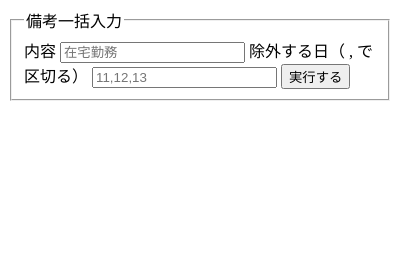
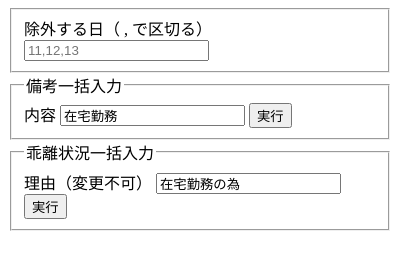
Before and after one commit to u-ishii/team-spirit-filler, a browser extension: page popup.html in a window 400 px wide. Drawn offline with Linux system fonts and the light colour scheme.

Commit message:
add form separation

```diff
--- a/popup.html
+++ b/popup.html
@@ -4,13 +4,22 @@
     </head>
     <body>
         <fieldset>
+
+            <label for="excludedDays">除外する日（ , で区切る）</label>
+            <input id="excludedDays" placeholder="11,12,13" />
+        </fieldset>
+        <fieldset>
             <legend>備考一括入力</legend>
             <label for="remarkContent">内容</label>
-            <input id="remarkContent" placeholder="在宅勤務" />
-            <label for="remarkExcludedDays">除外する日（ , で区切る）</label>
-            <input id="remarkExcludedDays" placeholder="11,12,13" />
-            <button id="fillRemarksSubmit">実行する</button>
-            <script src="popup.js"></script>
+            <input id="remarkContent" value="在宅勤務" />
+            <button id="fillRemarksSubmit">実行</button>
         </fieldset>
+        <fieldset>
+            <legend>乖離状況一括入力</legend>
+            <label for="separationReason">理由（変更不可）</label>
+            <input id="separationReason" value="在宅勤務の為" readonly />
+            <button id="fillSeparationSubmit">実行</button>
+        </fieldset>
+        <script src="popup.js"></script>
     </body>
 </html>
--- a/popup.js
+++ b/popup.js
@@ -1,5 +1,5 @@
 const remarkContent = document.getElementById('remarkContent');
-const remarkExcludedDays = document.getElementById('remarkExcludedDays');
+const excludedDays = document.getElementById('excludedDays');
 const fillRemarksSubmit = document.getElementById('fillRemarksSubmit');
 
 const parseExcludedDays = (text) => {
@@ -16,7 +16,7 @@ fillRemarksSubmit.addEventListener('click', () => {
       tabs[0].id,
       {
         content: remarkContent.value,
-        excludedDays: parseExcludedDays(remarkExcludedDays.value)
+        excludedDays: parseExcludedDays(excludedDays.value)
       }
     );
   });
```
